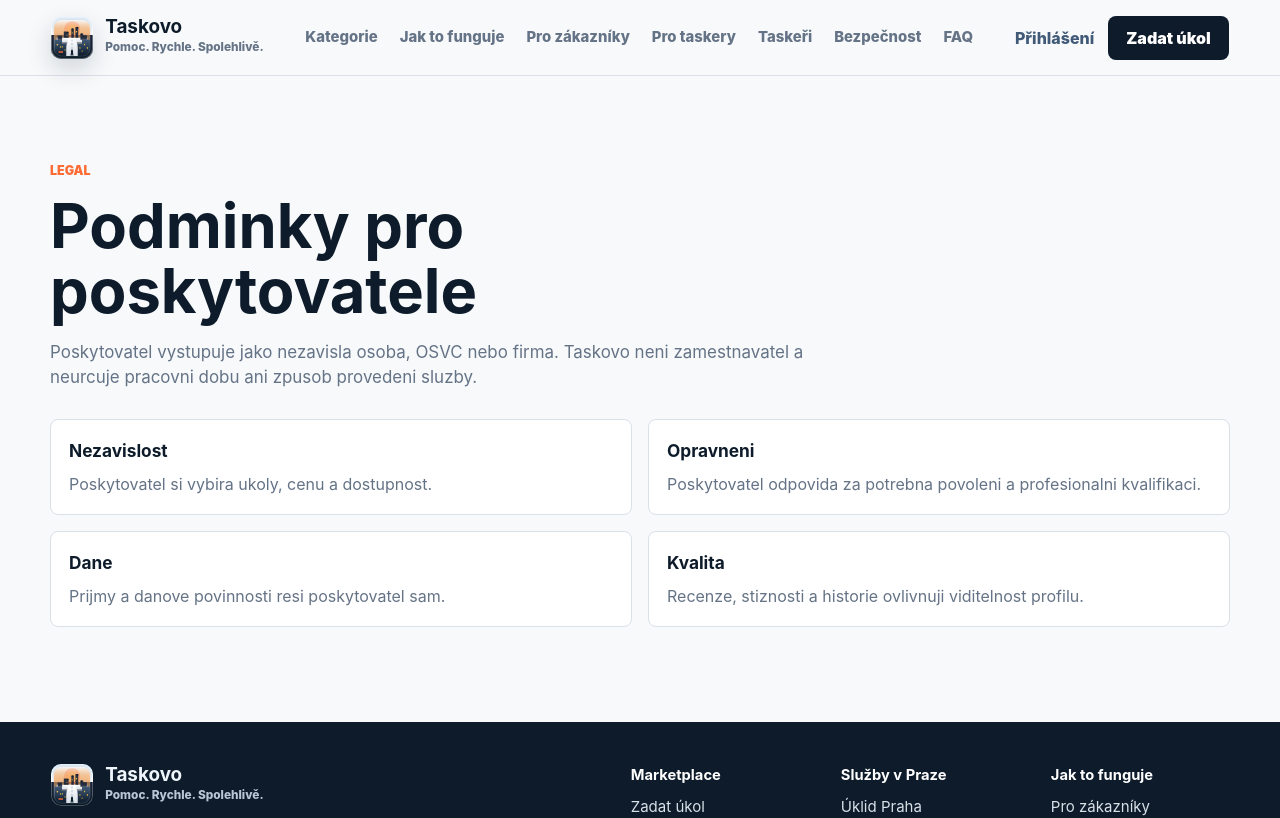
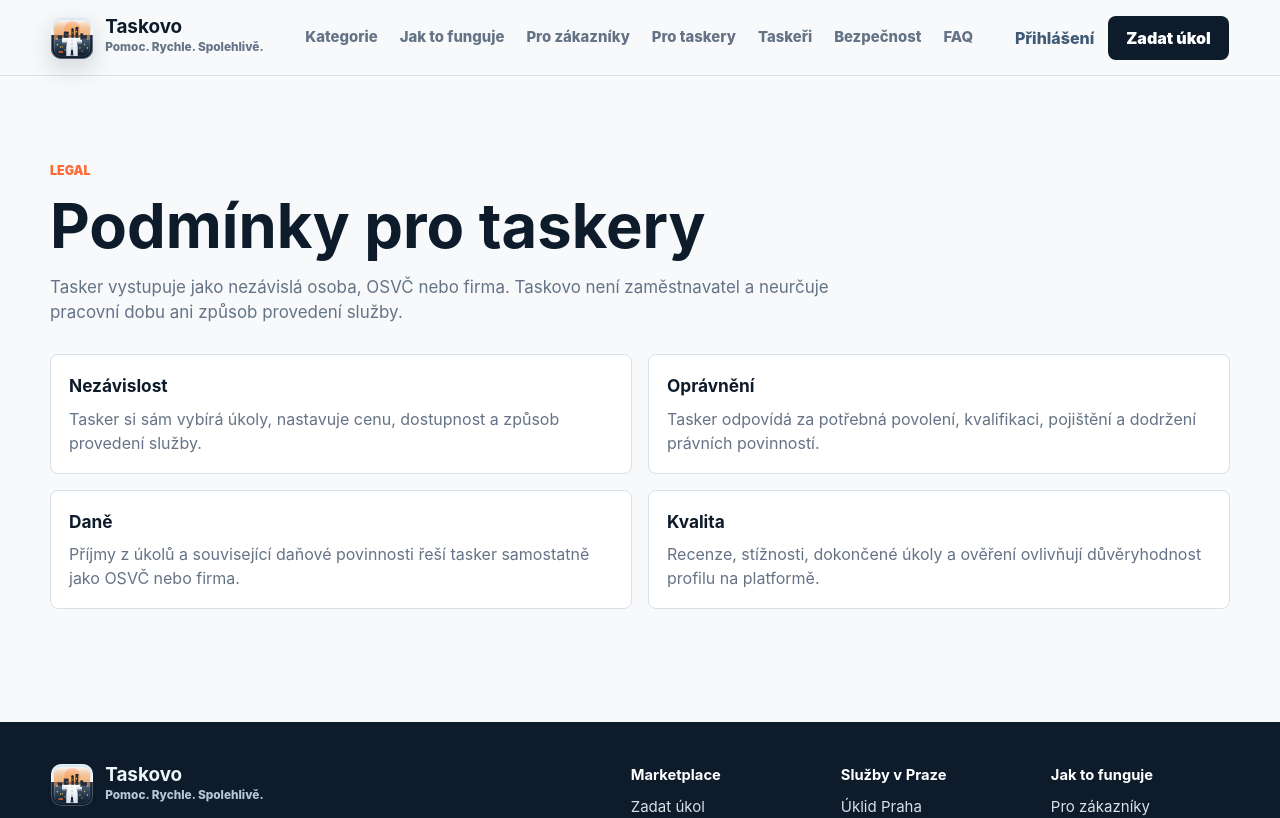
Before and after one commit to kaziodimm/taskovo-app, a Next.js app: page /podminky-pro-poskytovatele in a window 1280 px wide. Shown: the top 818 px of the page. Built offline with nearby package versions, Linux system fonts and the light colour scheme; no server answers.

Commit message:
Polish provider terms page metadata and copy

```diff
--- a/app/podminky-pro-poskytovatele/page.tsx
+++ b/app/podminky-pro-poskytovatele/page.tsx
@@ -1,8 +1,49 @@
+import type { Metadata } from "next";
 import { Footer } from "@/components/Footer";
 import { Header } from "@/components/Header";
 
+const pageUrl = "https://taskovo.cz/podminky-pro-poskytovatele";
+
+export const metadata: Metadata = {
+  title: "Podmínky pro taskery | Taskovo",
+  description: "Pravidla pro nezávislé taskery na Taskovo: vlastní ceny, vlastní dostupnost, oprávnění, daně, kvalita služeb a recenze.",
+  alternates: { canonical: pageUrl },
+  openGraph: {
+    title: "Podmínky pro taskery | Taskovo",
+    description: "Taskeři na Taskovo působí jako nezávislí OSVČ nebo firmy, ne jako zaměstnanci platformy.",
+    url: pageUrl,
+    siteName: "Taskovo",
+    type: "article",
+  },
+};
+
+const points = [
+  { title: "Nezávislost", text: "Tasker si sám vybírá úkoly, nastavuje cenu, dostupnost a způsob provedení služby." },
+  { title: "Oprávnění", text: "Tasker odpovídá za potřebná povolení, kvalifikaci, pojištění a dodržení právních povinností." },
+  { title: "Daně", text: "Příjmy z úkolů a související daňové povinnosti řeší tasker samostatně jako OSVČ nebo firma." },
+  { title: "Kvalita", text: "Recenze, stížnosti, dokončené úkoly a ověření ovlivňují důvěryhodnost profilu na platformě." },
+];
+
 export default function ProviderTermsPage() {
   return (
-    <><Header /><main className="page-shell"><section className="section-title"><p className="kicker">Legal</p><h1 className="page-title">Podminky pro poskytovatele</h1><p>Poskytovatel vystupuje jako nezavisla osoba, OSVC nebo firma. Taskovo neni zamestnavatel a neurcuje pracovni dobu ani zpusob provedeni sluzby.</p></section><div className="legal-grid"><article className="legal-card"><h3>Nezavislost</h3><p>Poskytovatel si vybira ukoly, cenu a dostupnost.</p></article><article className="legal-card"><h3>Opravneni</h3><p>Poskytovatel odpovida za potrebna povoleni a profesionalni kvalifikaci.</p></article><article className="legal-card"><h3>Dane</h3><p>Prijmy a danove povinnosti resi poskytovatel sam.</p></article><article className="legal-card"><h3>Kvalita</h3><p>Recenze, stiznosti a historie ovlivnuji viditelnost profilu.</p></article></div></main><Footer /></>
+    <>
+      <Header />
+      <main className="page-shell">
+        <section className="section-title">
+          <p className="kicker">Legal</p>
+          <h1 className="page-title">Podmínky pro taskery</h1>
+          <p>Tasker vystupuje jako nezávislá osoba, OSVČ nebo firma. Taskovo není zaměstnavatel a neurčuje pracovní dobu ani způsob provedení služby.</p>
+        </section>
+        <div className="legal-grid">
+          {points.map((point) => (
+            <article className="legal-card" key={point.title}>
+              <h3>{point.title}</h3>
+              <p>{point.text}</p>
+            </article>
+          ))}
+        </div>
+      </main>
+      <Footer />
+    </>
   );
 }
```
